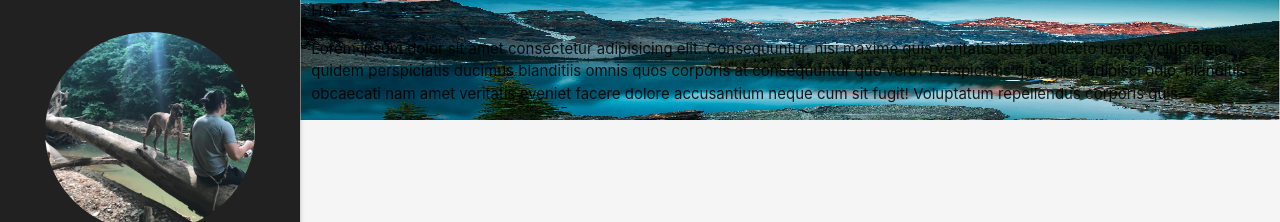
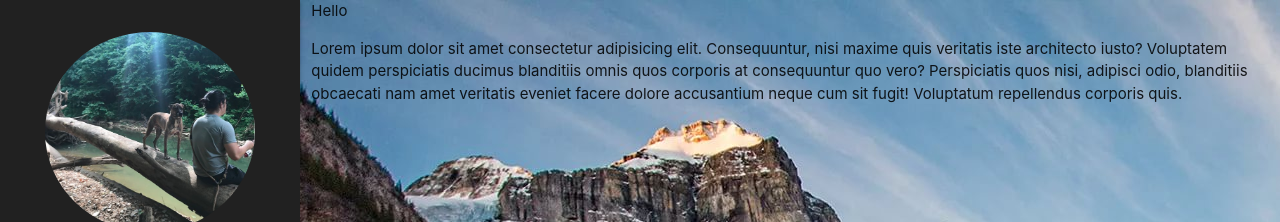
Before and after one commit to jacobsong/jacobmsong, a website: page public/index.html in a window 1280 px wide. Shown: the top 222 px of the page. Drawn offline with nearby package versions, Linux system fonts and the light colour scheme; a web font is replaced by a local one.

Commit message:
aboutme changes

```diff
--- a/public/main.js
+++ b/public/main.js
@@ -1,11 +1,9 @@
 document.addEventListener("DOMContentLoaded", function() {
   const sideNav = document.querySelector(".sidenav");
   const collapsible = document.querySelector(".collapsible.expandable");
-  const parallax = document.querySelectorAll(".parallax");
 
   M.Sidenav.init(sideNav);
   M.Collapsible.init(collapsible, { accordion: false });
-  M.Parallax.init(parallax);
 
   showPage("aboutmebtn", "aboutme");
 });
--- a/public/style.css
+++ b/public/style.css
@@ -1,3 +1,8 @@
+html,
+body {
+  height: 100%;
+}
+
 body {
   padding-left: 300px;
 }
@@ -23,9 +28,9 @@ h5 {
 }
 
 #aboutme {
-  background-image: url(img/parallax1.jpg);
+  height: 100%;
+  background-image: url(img/aboutme1.jpg);
   background-repeat: no-repeat;
-  background-size: 100% 100%;
 }
 
 .section {
@@ -96,7 +101,7 @@ h5 {
 .tile {
   height: 150px;
   width: 150px;
-  padding: 18px;
+  padding: 16px;
 }
 
 .tile-img {
```
Also changed, not shown: public/img/aboutme1.jpg (added), public/img/parallax1.jpg (deleted), public/img/parallax2.jpg (deleted), 1 other file.
